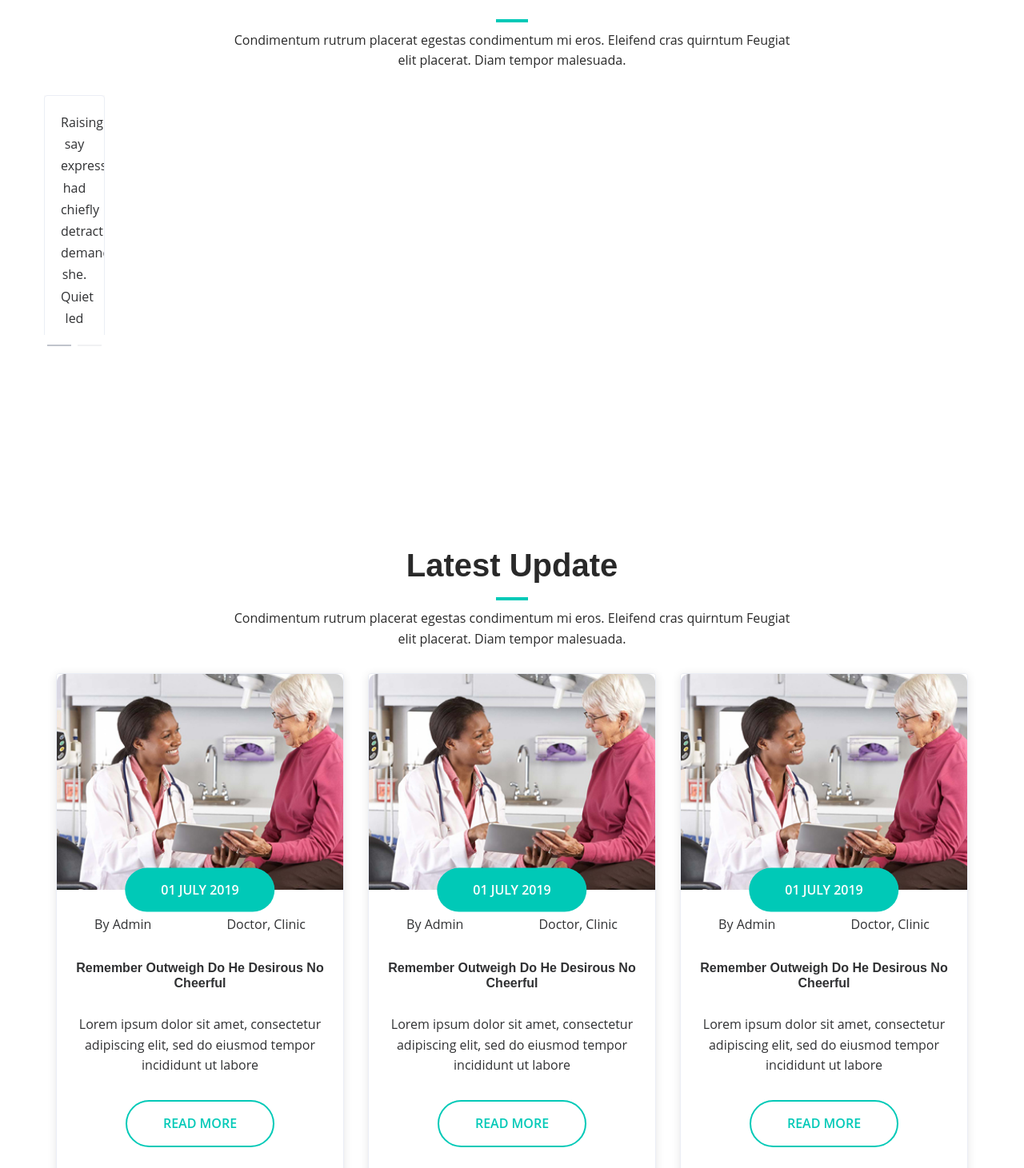
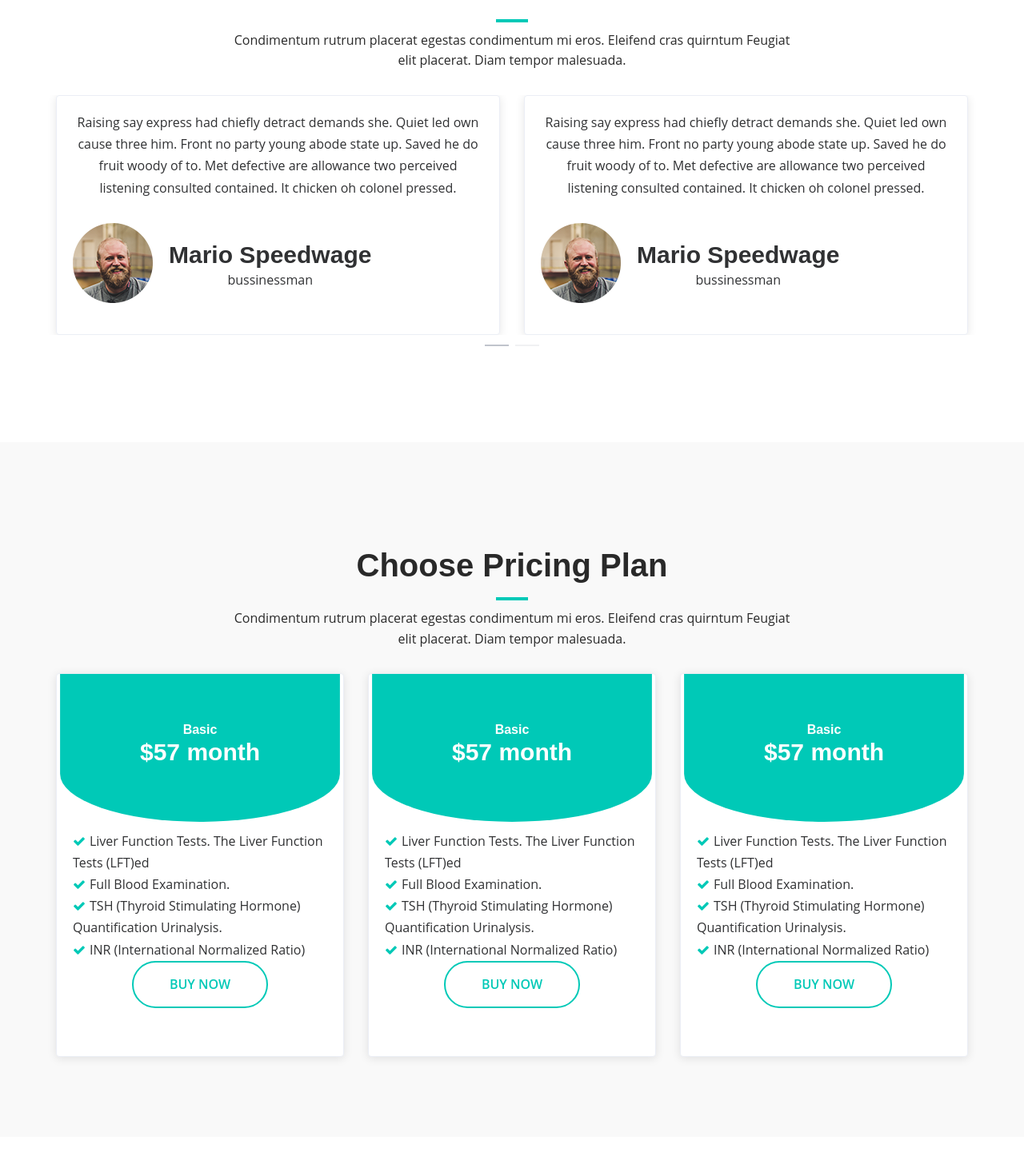
Before and after one commit to hqiwen/vue, a Vue app: page / in a window 1280 px wide. Shown: the part 5029-6490 px from the top of the page at 80% size. Built offline with nearby package versions, Linux system fonts and the light colour scheme.

Commit message:
add price area

```diff
--- a/src/App.vue
+++ b/src/App.vue
@@ -365,14 +365,22 @@
         </template>
 
         <template v-slot:content>
-          <el-carousel trigger="click" indicator-position="outside" arrow="never" :autoplay="false">
-            <el-carousel-item class>
+          <el-carousel
+            class="client-testimonial--container"
+            trigger="click"
+            indicator-position="outside"
+            arrow="never"
+            :autoplay="false"
+          >
+            <el-carousel-item class="client-testimonial--item">
               <el-card>
                 <div
-                  class
+                  class="mb-30"
                 >Raising say express had chiefly detract demands she. Quiet led own cause three him. Front no party young abode state up. Saved he do fruit woody of to. Met defective are allowance two perceived listening consulted contained. It chicken oh colonel pressed.</div>
-                <div class="name">
-                  <div></div>
+                <div class="justify-content-start">
+                  <div class="mr-20">
+                    <img src="./assets/images/reviwer.png" />
+                  </div>
                   <div>
                     <h3>Mario Speedwage</h3>
                     <span>bussinessman</span>
@@ -382,10 +390,12 @@
 
               <el-card>
                 <div
-                  class
+                  class="mb-30"
                 >Raising say express had chiefly detract demands she. Quiet led own cause three him. Front no party young abode state up. Saved he do fruit woody of to. Met defective are allowance two perceived listening consulted contained. It chicken oh colonel pressed.</div>
-                <div class="name">
-                  <div></div>
+                <div class="justify-content-start">
+                  <div class="mr-20">
+                    <img src="./assets/images/reviwer.png" />
+                  </div>
                   <div>
                     <h3>Mario Speedwage</h3>
                     <span>bussinessman</span>
@@ -393,13 +403,15 @@
                 </div>
               </el-card>
             </el-carousel-item>
-            <el-carousel-item>
+            <el-carousel-item class="client-testimonial--item">
               <el-card>
                 <div
-                  class
+                  class="mb-30"
                 >Raising say express had chiefly detract demands she. Quiet led own cause three him. Front no party young abode state up. Saved he do fruit woody of to. Met defective are allowance two perceived listening consulted contained. It chicken oh colonel pressed.</div>
-                <div class="name">
-                  <div></div>
+                <div class="justify-content-start">
+                  <div class="mr-20">
+                    <img src="./assets/images/reviwer.png" />
+                  </div>
                   <div>
                     <h3>Mario Speedwage</h3>
                     <span>bussinessman</span>
@@ -409,10 +421,12 @@
 
               <el-card>
                 <div
-                  class
+                  class="mb-30"
                 >Raising say express had chiefly detract demands she. Quiet led own cause three him. Front no party young abode state up. Saved he do fruit woody of to. Met defective are allowance two perceived listening consulted contained. It chicken oh colonel pressed.</div>
-                <div class="name">
-                  <div></div>
+                <div class="justify-content-start">
+                  <div class="mr-20">
+                    <img src="./assets/images/reviwer.png" />
+                  </div>
                   <div>
                     <h3>Mario Speedwage</h3>
                     <span>bussinessman</span>
@@ -421,6 +435,84 @@
               </el-card>
             </el-carousel-item>
           </el-carousel>
+        </template>
+      </Section>
+
+      <Section class="price-area gray-bg">
+        <template v-slot:header>
+          <h2 class="section-title">Choose Pricing Plan</h2>
+          <p
+            class="header-content"
+          >Condimentum rutrum placerat egestas condimentum mi eros. Eleifend cras quirntum Feugiat elit placerat. Diam tempor malesuada.</p>
+        </template>
+
+        <template v-slot:content>
+          <el-card>
+            <div class="price-header">
+              <h4>Basic</h4>
+              <h3>
+                $57
+                <span>month</span>
+              </h3>
+            </div>
+            <div class="price-body">
+              <ul>
+                <li
+                  class="department-list-item"
+                >Liver Function Tests. The Liver Function Tests (LFT)ed</li>
+                <li class="department-list-item">Full Blood Examination.</li>
+                <li
+                  class="department-list-item"
+                >TSH (Thyroid Stimulating Hormone) Quantification Urinalysis.</li>
+                <li class="department-list-item">INR (International Normalized Ratio)</li>
+              </ul>
+              <Button class="buy-btn" white>BUY NOW</Button>
+            </div>
+          </el-card>
+          <el-card>
+            <div class="price-header">
+              <h4>Basic</h4>
+              <h3>
+                $57
+                <span>month</span>
+              </h3>
+            </div>
+            <div class="price-body">
+              <ul>
+                <li
+                  class="department-list-item"
+                >Liver Function Tests. The Liver Function Tests (LFT)ed</li>
+                <li class="department-list-item">Full Blood Examination.</li>
+                <li
+                  class="department-list-item"
+                >TSH (Thyroid Stimulating Hormone) Quantification Urinalysis.</li>
+                <li class="department-list-item">INR (International Normalized Ratio)</li>
+              </ul>
+              <Button class="buy-btn" white>BUY NOW</Button>
+            </div>
+          </el-card>
+          <el-card>
+            <div class="price-header">
+              <h4>Basic</h4>
+              <h3>
+                $57
+                <span>month</span>
+              </h3>
+            </div>
+            <div class="price-body">
+              <ul>
+                <li
+                  class="department-list-item"
+                >Liver Function Tests. The Liver Function Tests (LFT)ed</li>
+                <li class="department-list-item">Full Blood Examination.</li>
+                <li
+                  class="department-list-item"
+                >TSH (Thyroid Stimulating Hormone) Quantification Urinalysis.</li>
+                <li class="department-list-item">INR (International Normalized Ratio)</li>
+              </ul>
+              <Button class="buy-btn" white>BUY NOW</Button>
+            </div>
+          </el-card>
         </template>
       </Section>
 
@@ -714,6 +806,50 @@ export default {
   color: #fff;
 }
 
+/* client-testimonial 区域 */
+.client-testimonial--container {
+  width: 100%;
+}
+
+.client-testimonial--item {
+  display: flex;
+}
+
+.client-testimonial--item .el-card {
+  margin: 0 15px;
+}
+
+/* price 区域 */
+.price-area .price-header {
+  position: relative;
+  color: white;
+  padding: 40px 0;
+}
+
+.price-area .price-body {
+  padding: 40px 0;
+}
+
+.price-area .price-body ul {
+  text-align: left;
+}
+
+.price-area .price-header::before {
+  position: absolute;
+  content: "";
+  top: -35px;
+  left: 0;
+  width: 100%;
+  height: 200px;
+  background: #00c9b7;
+  border-radius: 0 0 50% 50%/ 30% 30%;
+  transform: scaleX(1.1);
+}
+
+.price-area .el-card {
+  margin: 0 15px;
+}
+
 /* blog 区域开始 */
 .blog-area .card-item {
   margin: 0 15px;
--- a/src/components/Section.vue
+++ b/src/components/Section.vue
@@ -54,6 +54,10 @@ h2.section-title:after {
   display: flex;
 }
 
+.call-to-action .section-content {
+  justify-content: space-around;
+}
+
 .service .section-content {
   flex-wrap: wrap;
 }
```
